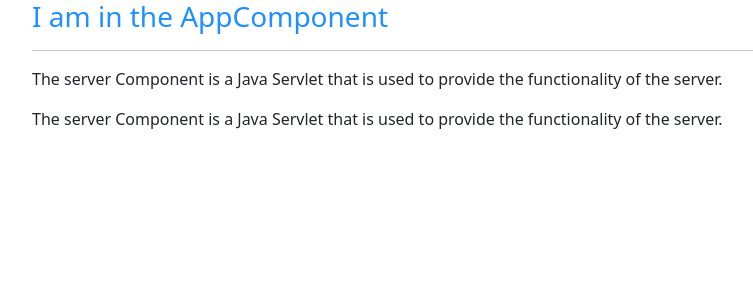
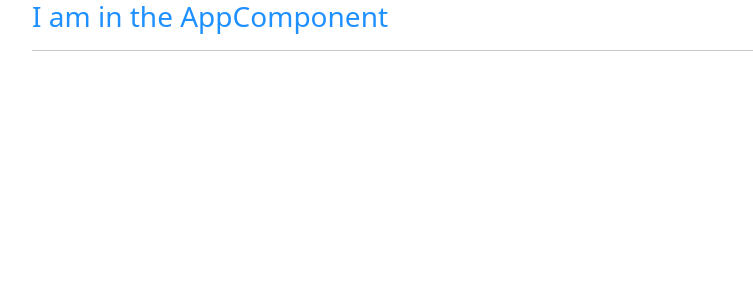
Before and after one commit to KhadijaMakkaoui/Angular-first-project, an Angular app in the folder angular-first-app/: page / in a window 1280 px wide. Shown: the top 300 px of the page, without its empty margins (50-803 px from the left). Built offline with nearby package versions, Linux system fonts and the light colour scheme.

Commit message:
select by classeÃ

```diff
--- a/angular-first-app/src/app/app.component.html
+++ b/angular-first-app/src/app/app.component.html
@@ -3,7 +3,10 @@
     <div class="col-xs-12">
       <h3>I am in the AppComponent</h3>
       <hr>
-      <div app-servers></div>
+<!--By attribute<div app-servers></div>-->
+<!--By class
+      <div class="app-servers"></div>
+-->
     </div>
   </div>
 </div>
--- a/angular-first-app/src/app/servers/servers.component.ts
+++ b/angular-first-app/src/app/servers/servers.component.ts
@@ -1,7 +1,10 @@
 import { Component } from '@angular/core';
 
 @Component({
-  selector: '[app-servers]',
+  //select by attribute
+  //selector: '[app-servers]',
+  //select by class
+  selector: '.app-servers',
   template: `
 <app-server></app-server>
 
```
